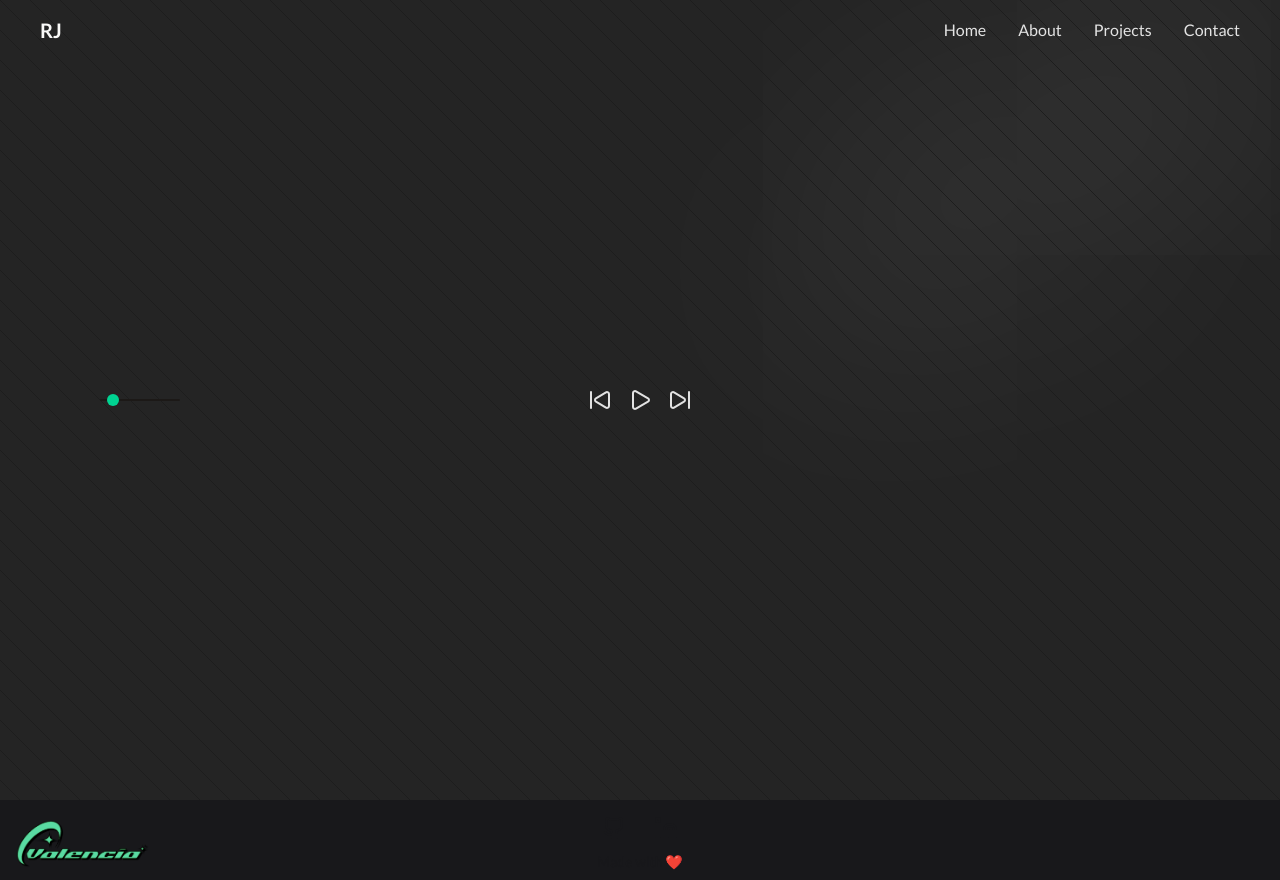
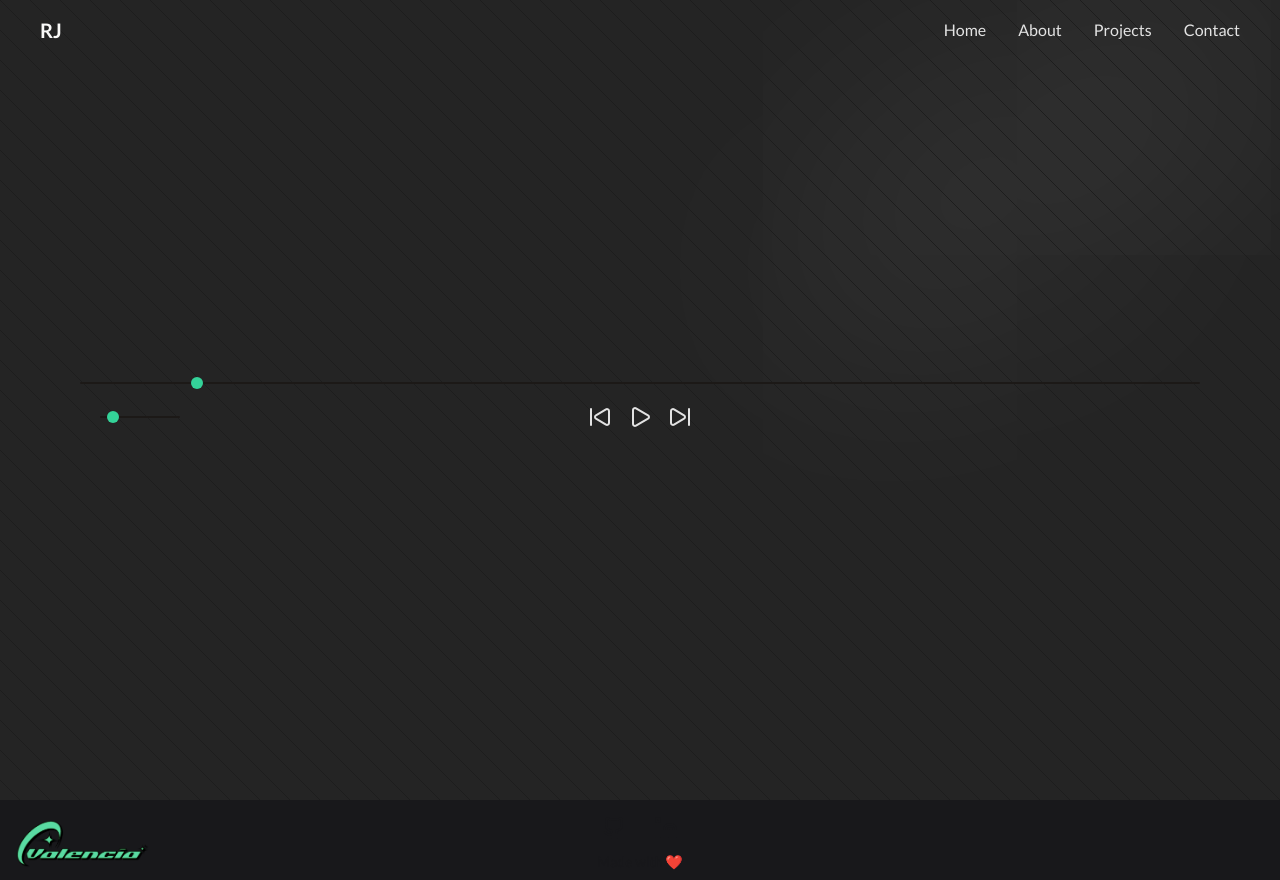
Before and after one commit to ryjimen/Portfolio, a React (Vite) app in the folder Portfolio/: page /music in a window 1280 px wide. Built offline with nearby package versions, Linux system fonts and the light colour scheme.

Commit message:
Fixed Track Change

```diff
--- a/Portfolio/src/components/Visualizer.tsx
+++ b/Portfolio/src/components/Visualizer.tsx
@@ -1,4 +1,4 @@
-import { useRef, useEffect, useState, useMemo } from "react";
+import { useRef, useEffect, useState } from "react";
 import { Pause, Play, SkipBack, SkipForward } from "lucide-react";
 
 function timeout(delay: number) {
@@ -10,6 +10,9 @@ function Visualizer() {
   const [volume, setVolume] = useState(0.1);
   const [audioFiles, setAudioFiles] = useState([]);
   const [currentAudio, setCurrentAudio] = useState(1);
+  const [currentLength, setCurrentLength] = useState(0.0)
+  const [position, setPosition] = useState(0.0)
+
   const audioElem = useRef<HTMLAudioElement | null>(null);
 
   const playPause = () => {
@@ -24,6 +27,12 @@ function Visualizer() {
     } else {
       return "";
     }
+  };
+
+  const onPlaying = () => {
+    const duration = audioElem.current?.duration;
+    const currTime = audioElem.current?.currentTime;
+    console.log(duration, currTime);
   };
 
   //Play Pause
@@ -55,15 +64,37 @@ function Visualizer() {
   }, []);
 
   //Current playing song
-  useEffect(() => {}, []);
-
-  if (!audioFiles) {
-    return <div>Loading</div>;
+  useEffect(() => {
+    if (audioElem.current) {
+      audioElem.current.load();
+      if (isPlaying) {
+        audioElem.current.play();
       }
 
+    }
+  }, [currentAudio]);
+
   return (
+    <div className="w-full flex flex-col items-center">
+      <div className="w-full">
+        <input
+          type="range"
+          min="0"
+          max="1"
+          step="0.01"
+          value={volume}
+          onChange={null}
+          className="horizontal-slider w-full
+          volume-slider
+          h-0.5 mb-4 bg-stone-900 rounded-lg appearance-none cursor-pointer range-sm dark:bg-emerald-300"
+        ></input>
+      </div>
       <div className="w-full flex flex-row items-center">
-      <audio src={getCurrentSong()} ref={audioElem} />
+        <audio
+          src={getCurrentSong()}
+          ref={audioElem}
+          onTimeUpdate={onPlaying}
+        />
         <div className="px-5">
           <input
             type="range"
@@ -73,11 +104,7 @@ function Visualizer() {
             value={volume}
             onChange={(e) => setVolume(Number(e.target.value))}
             className="horizontal-slider w-20
-          [&::-webkit-slider-thumb]:appearance-none
-          [&::-webkit-slider-thumb]:h-3
-          [&::-webkit-slider-thumb]:w-3
-          [&::-webkit-slider-thumb]:rounded-full
-        [&::-webkit-slider-thumb]:bg-emerald-400
+          volume-slider
           h-0.5 mb-4 bg-stone-900 rounded-lg appearance-none cursor-pointer range-sm dark:bg-emerald-300"
           ></input>
         </div>
@@ -85,14 +112,13 @@ function Visualizer() {
           <button
             className="btn btn-ghost btn-square hover:bg-emerald-300 hover:text-stone-900"
             onClick={() => {
-            const current = currentAudio;
-            if (current != 0) {
-              setCurrentAudio(current - 1);
+              if (currentAudio !== 0) {
+                setCurrentAudio(currentAudio - 1);
                 setIsPlaying(true);
               }
             }}
           >
-          {isPlaying ? <SkipBack /> : <SkipBack />}
+            <SkipBack />
           </button>
           <button
             className="btn btn-ghost btn-square hover:bg-emerald-300 hover:text-stone-900"
@@ -103,9 +129,8 @@ function Visualizer() {
           <button
             className="btn btn-ghost btn-square hover:bg-emerald-300 hover:text-stone-900"
             onClick={() => {
-            const current = currentAudio;
-            if (current != audioFiles.length - 1) {
-              setCurrentAudio(current + 1);
+              if (currentAudio !== audioFiles.length - 1) {
+                setCurrentAudio(currentAudio + 1);
                 setIsPlaying(true);
               }
             }}
@@ -114,6 +139,7 @@ function Visualizer() {
           </button>
         </div>
       </div>
+    </div>
   );
 }
 
--- a/Portfolio/src/index.css
+++ b/Portfolio/src/index.css
@@ -71,6 +71,15 @@ body,
   z-index: -1;
 }
 
+.volume-slider::-webkit-slider-thumb {
+  appearance: none;
+  height: 12px;
+  width: 12px;
+  border-radius: 9999px;
+  background: #34d399; /* emerald-400 */
+  cursor: pointer;
+}
+
 .vertical-slider {
   transform: rotate(-90deg);
   transform-origin: left bottom;
```
Lines whose indentation alone changed are shown as unchanged.
